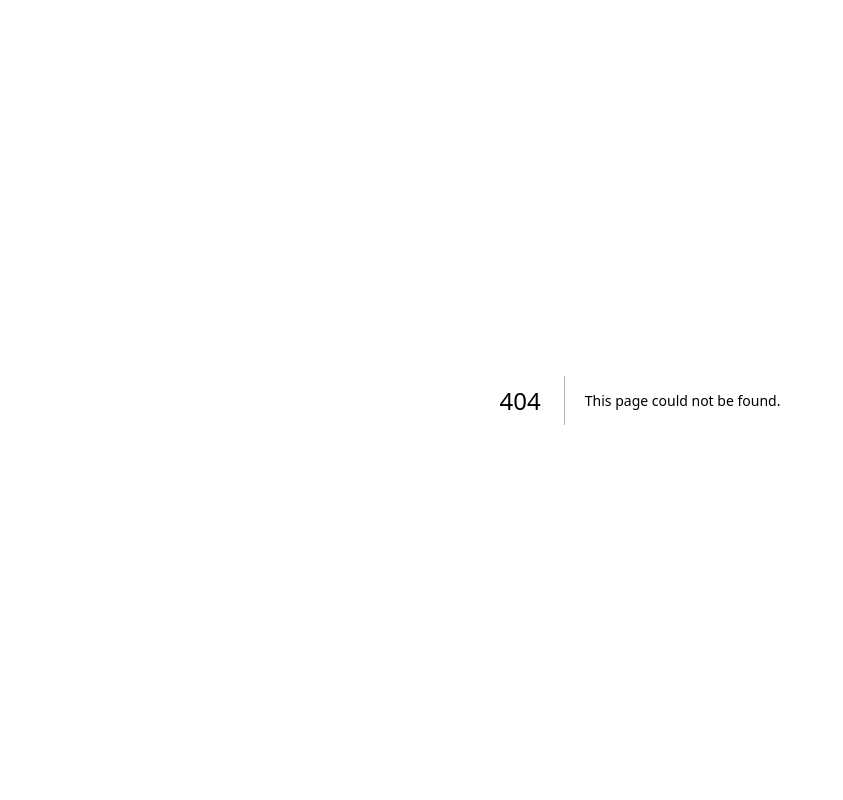
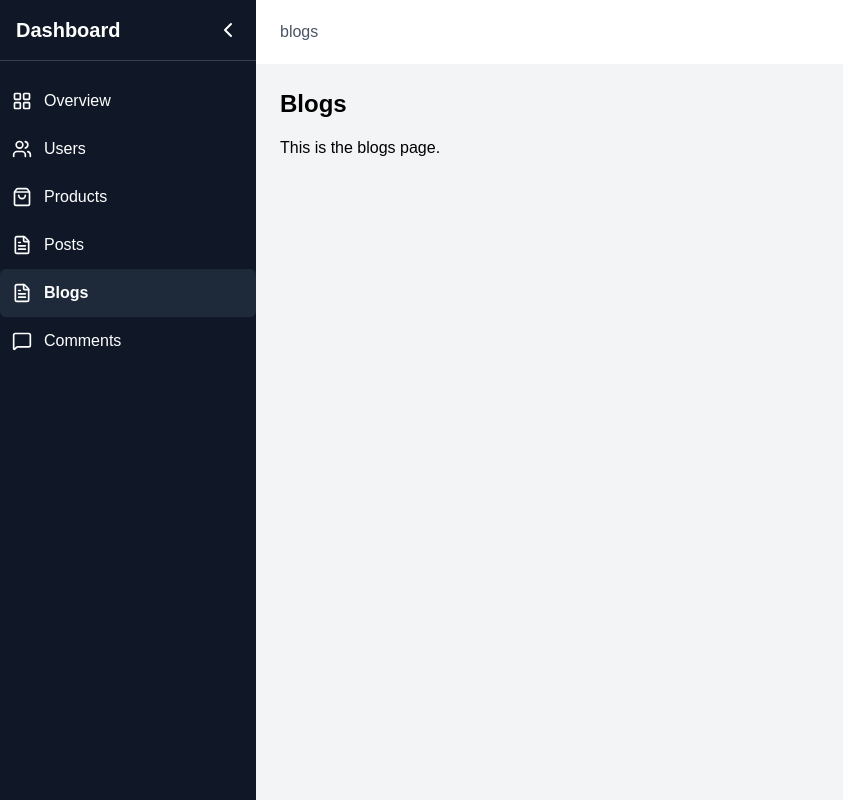
Before and after one commit to jobairalsarkar1/breadcrumb-vs-tab, a Next.js app: page /blogs in a window 1280 px wide. Before the commit this address had no page. Shown: the whole page, without its empty margins (0-843 px from the left). Built offline with nearby package versions, Linux system fonts and the light colour scheme.

Commit message:
Breadcrumb design practice

```diff
--- /dev/null
+++ b/app/(root)/blogs/page.tsx
@@ -0,0 +1,8 @@
+export default function BlogsPage() {
+  return (
+    <div className="text-black">
+      <h1 className="text-2xl font-bold mb-4">Blogs</h1>
+      <p>This is the blogs page.</p>
+    </div>
+  );
+}
--- /dev/null
+++ b/app/(root)/layout.tsx
@@ -0,0 +1,27 @@
+import { ReactNode } from "react";
+import Sidebar from "@/components/Sidebar";
+import Topbar from "@/components/Topbar";
+
+interface RootLayoutProps {
+  children: ReactNode;
+}
+
+export default function RootLayout({ children }: RootLayoutProps) {
+  return (
+    <div className="h-screen flex overflow-hidden">
+      {/* Sidebar */}
+      <Sidebar />
+
+      {/* Main content */}
+      <div className="flex-1 flex flex-col overflow-hidden">
+        {/* Topbar */}
+        <Topbar />
+
+        {/* Page content */}
+        <main className="flex-1 bg-gray-100 p-6 overflow-auto">
+          {children}
+        </main>
+      </div>
+    </div>
+  );
+}
--- /dev/null
+++ b/app/(root)/page.tsx
@@ -0,0 +1,8 @@
+export default function Home() {
+  return (
+    <div className="p-4 min-h-screen flex items-center justify-center">
+      <h1 className="text-2xl font-bold mb-4">Overview</h1>
+      <p>Your content goes here...</p>
+    </div>
+  );
+}
--- /dev/null
+++ b/app/(root)/posts/page.tsx
@@ -0,0 +1,8 @@
+export default function PostsPage() {
+  return (
+    <div className="text-black">
+      <h1 className="text-2xl font-bold mb-4">Posts</h1>
+      <p>This is the posts page.</p>
+    </div>
+  );
+}
--- /dev/null
+++ b/app/(root)/products/page.tsx
@@ -0,0 +1,8 @@
+export default function ProductsPage() {
+  return (
+    <div className="text-black flex-col">
+      <h1 className="text-2xl font-bold mb-4">Products</h1>
+      <p>This is the users page.</p>
+    </div>
+  );
+}
--- /dev/null
+++ b/app/(root)/users/page.tsx
@@ -0,0 +1,8 @@
+export default function UsersPage() {
+  return (
+    <div className="text-black">
+      <h1 className="text-2xl font-bold mb-4">Users</h1>
+      <p>This is the users page.</p>
+    </div>
+  );
+}
--- a/app/page.tsx
+++ /dev/null
@@ -1,65 +0,0 @@
-import Image from "next/image";
-
-export default function Home() {
-  return (
-    <div className="flex min-h-screen items-center justify-center bg-zinc-50 font-sans dark:bg-black">
-      <main className="flex min-h-screen w-full max-w-3xl flex-col items-center justify-between py-32 px-16 bg-white dark:bg-black sm:items-start">
-        <Image
-          className="dark:invert"
-          src="/next.svg"
-          alt="Next.js logo"
-          width={100}
-          height={20}
-          priority
-        />
-        <div className="flex flex-col items-center gap-6 text-center sm:items-start sm:text-left">
-          <h1 className="max-w-xs text-3xl font-semibold leading-10 tracking-tight text-black dark:text-zinc-50">
-            To get started, edit the page.tsx file.
-          </h1>
-          <p className="max-w-md text-lg leading-8 text-zinc-600 dark:text-zinc-400">
-            Looking for a starting point or more instructions? Head over to{" "}
-            <a
-              href="https://vercel.com/templates?framework=next.js&utm_source=create-next-app&utm_medium=appdir-template-tw&utm_campaign=create-next-app"
-              className="font-medium text-zinc-950 dark:text-zinc-50"
-            >
-              Templates
-            </a>{" "}
-            or the{" "}
-            <a
-              href="https://nextjs.org/learn?utm_source=create-next-app&utm_medium=appdir-template-tw&utm_campaign=create-next-app"
-              className="font-medium text-zinc-950 dark:text-zinc-50"
-            >
-              Learning
-            </a>{" "}
-            center.
-          </p>
-        </div>
-        <div className="flex flex-col gap-4 text-base font-medium sm:flex-row">
-          <a
-            className="flex h-12 w-full items-center justify-center gap-2 rounded-full bg-foreground px-5 text-background transition-colors hover:bg-[#383838] dark:hover:bg-[#ccc] md:w-[158px]"
-            href="https://vercel.com/new?utm_source=create-next-app&utm_medium=appdir-template-tw&utm_campaign=create-next-app"
-            target="_blank"
-            rel="noopener noreferrer"
-          >
-            <Image
-              className="dark:invert"
-              src="/vercel.svg"
-              alt="Vercel logomark"
-              width={16}
-              height={16}
-            />
-            Deploy Now
-          </a>
-          <a
-            className="flex h-12 w-full items-center justify-center rounded-full border border-solid border-black/[.08] px-5 transition-colors hover:border-transparent hover:bg-black/[.04] dark:border-white/[.145] dark:hover:bg-[#1a1a1a] md:w-[158px]"
-            href="https://nextjs.org/docs?utm_source=create-next-app&utm_medium=appdir-template-tw&utm_campaign=create-next-app"
-            target="_blank"
-            rel="noopener noreferrer"
-          >
-            Documentation
-          </a>
-        </div>
-      </main>
-    </div>
-  );
-}
--- /dev/null
+++ b/components/Sidebar.tsx
@@ -0,0 +1,69 @@
+"use client";
+
+import { JSX, useState } from "react";
+import Link from "next/link";
+import { usePathname } from "next/navigation";
+import {
+  LayoutGrid,
+  Users,
+  ShoppingBag,
+  FileText,
+  MessageSquare,
+  ChevronLeft,
+  ChevronRight,
+} from "lucide-react";
+
+interface MenuItem {
+  name: string;
+  icon: JSX.Element;
+  path: string;
+}
+
+const menuItems: MenuItem[] = [
+  { name: "Overview", icon: <LayoutGrid size={20} />, path: "/" },
+  { name: "Users", icon: <Users size={20} />, path: "/users" },
+  { name: "Products", icon: <ShoppingBag size={20} />, path: "/products" },
+  { name: "Posts", icon: <FileText size={20} />, path: "/posts" },
+  { name: "Blogs", icon: <FileText size={20} />, path: "/blogs" },
+  { name: "Comments", icon: <MessageSquare size={20} />, path: "/comments" },
+];
+
+export default function Sidebar() {
+  const [collapsed, setCollapsed] = useState(false);
+  const pathname = usePathname();
+
+  return (
+    <div
+      className={`h-screen bg-gray-900 text-white flex flex-col transition-all duration-300 ${
+        collapsed ? "w-20" : "w-64"
+      }`}
+    >
+      {/* Collapse Button */}
+      <div className="flex items-center justify-between p-4 border-b border-gray-700">
+        {!collapsed && <h1 className="text-xl font-semibold">Dashboard</h1>}
+        <button onClick={() => setCollapsed(!collapsed)} className={`${collapsed && "w-full flex items-center justify-center"}`}>
+          {collapsed ? <ChevronRight /> : <ChevronLeft />}
+        </button>
+      </div>
+
+      {/* Menu */}
+      <nav className="mt-4 flex-1">
+        {menuItems.map((item) => {
+          const isActive = pathname === item.path;
+          return (
+            <Link
+              href={item.path}
+              key={item.name}
+              className={`flex items-center gap-3 p-3 rounded-md hover:bg-gray-800 transition ${collapsed && "justify-center"} ${
+                isActive ? "bg-gray-800 font-semibold" : ""
+              }`}
+            >
+              {item.icon}
+              {!collapsed && <span>{item.name}</span>}
+            </Link>
+          );
+        })}
+      </nav>
+    </div>
+  );
+}
--- /dev/null
+++ b/components/Topbar.tsx
@@ -0,0 +1,15 @@
+"use client";
+
+import { usePathname } from "next/navigation";
+
+export default function Topbar() {
+  const pathname = usePathname();
+  const segments = pathname?.split("/").filter(Boolean) || [];
+  const breadcrumb = segments.length > 0 ? segments.join(" / ") : "Overview";
+
+  return (
+    <div className="h-16 bg-white shadow flex items-center px-6">
+      <h2 className="text-gray-600">{breadcrumb}</h2>
+    </div>
+  );
+}
--- a/package.json
+++ b/package.json
@@ -9,9 +9,11 @@
     "lint": "eslint"
   },
   "dependencies": {
+    "lucide-react": "^0.556.0",
     "next": "16.0.7",
     "react": "19.2.0",
-    "react-dom": "19.2.0"
+    "react-dom": "19.2.0",
+    "react-icons": "^5.5.0"
   },
   "devDependencies": {
     "@tailwindcss/postcss": "^4",
```
Also changed, not shown: 1 other file (tests, documents, lock files or other folders).
